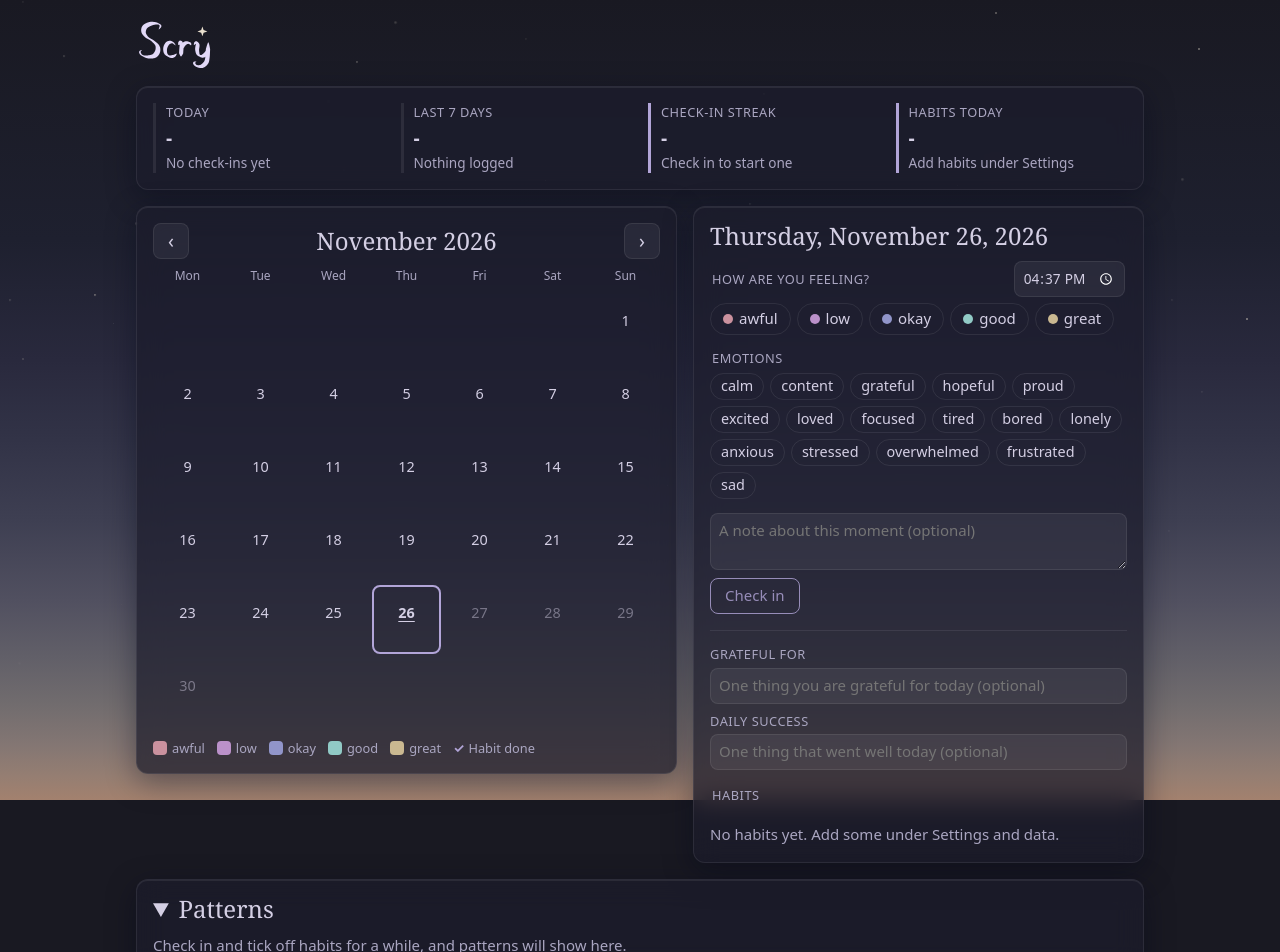
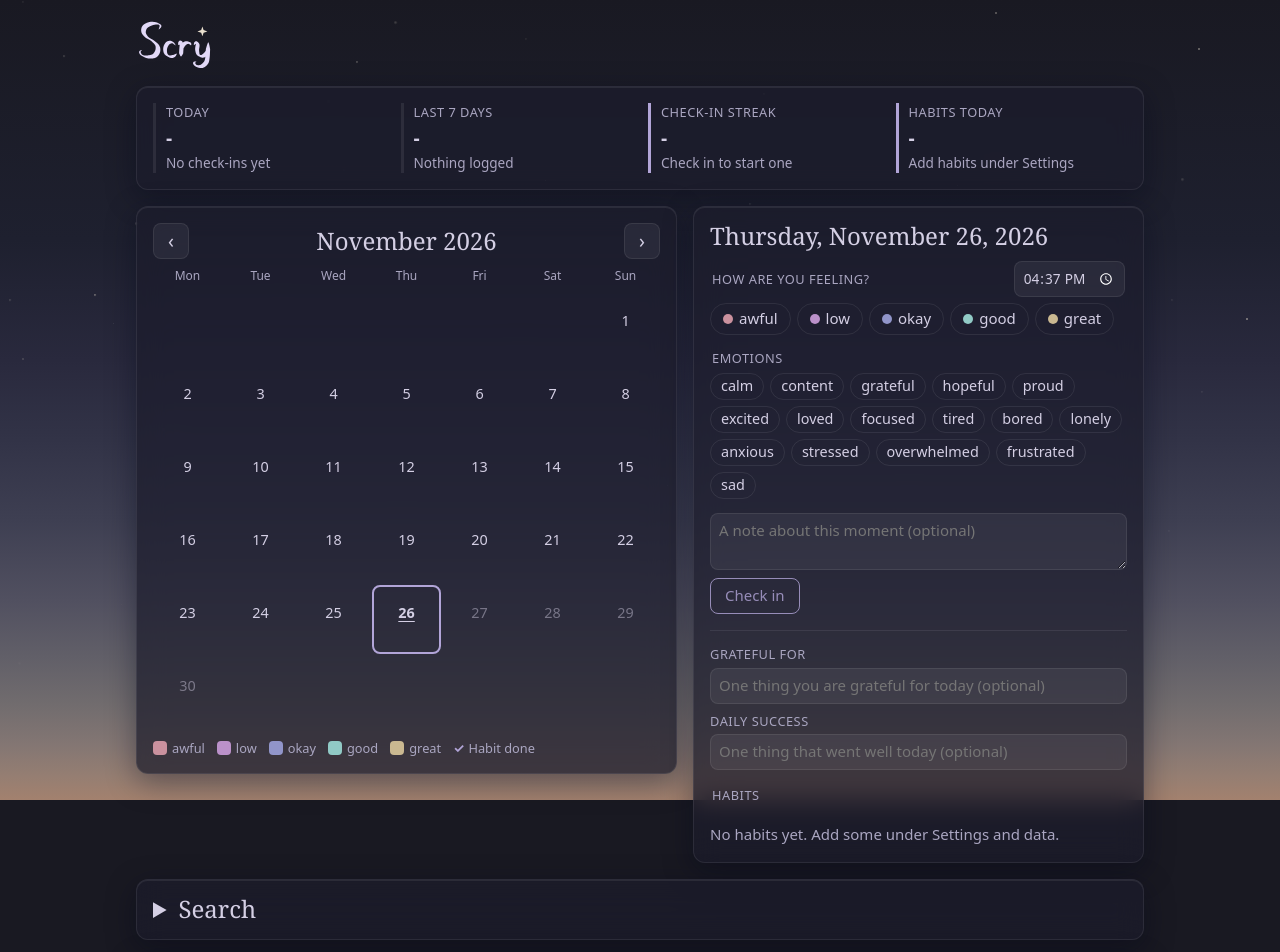
Before and after one commit to 1sabelle/scry, a React (Vite) app: page / in a window 1280 px wide. Shown: the top 952 px of the page. Built offline with nearby package versions, Linux system fonts and the light colour scheme.

Commit message:
✨ Add search across notes, gratitudes and successes

```diff
--- a/src/App.jsx
+++ b/src/App.jsx
@@ -8,6 +8,7 @@ import CheckIns from './CheckIns.jsx';
 import DailyLines from './DailyLines.jsx';
 import Habits from './Habits.jsx';
 import Patterns from './Patterns.jsx';
+import Search from './Search.jsx';
 import Settings from './Settings.jsx';
 import Starfield from './Starfield.jsx';
 
@@ -66,6 +67,7 @@ export default function App() {
           />
         </section>
       </main>
+      <Search days={data.days} onSelect={setSelectedDate} />
       <Patterns data={data} today={today} onSelect={setSelectedDate} />
       <Settings data={data} onReplace={setData} />
       <footer>Everything stays in this browser. Nothing is sent anywhere.</footer>
--- /dev/null
+++ b/src/Search.jsx
@@ -0,0 +1,36 @@
+import { useState } from 'react';
+import { formatShort } from './dates.js';
+import { searchWriting } from './search.js';
+
+// Finds check-in notes, gratitudes and successes containing the typed text. Picking one opens its day.
+export default function Search({ days, onSelect }) {
+  const [query, setQuery] = useState('');
+  const matches = searchWriting(days, query);
+  const hasQuery = query.trim() !== '';
+
+  return (
+    <details className="search collapsible">
+      <summary>Search</summary>
+      <input type="search" className="search-input" placeholder="Search notes, gratitudes and successes" value={query} onChange={(e) => setQuery(e.target.value)} />
+      {hasQuery && matches.length === 0 && <p className="empty">Nothing matches "{query.trim()}".</p>}
+      {matches.length > 0 && (
+        <ul className="entry-list search-results">
+          {matches.map((match) => (
+            <li key={match.id}>
+              <button className="entry-body" onClick={() => onSelect(match.date)}>
+                <span className="entry-time">{formatShort(match.date)} · {match.label}</span>
+                <span className="check-in-note"><Highlighted text={match.text} query={query.trim()} /></span>
+              </button>
+            </li>
+          ))}
+        </ul>
+      )}
+    </details>
+  );
+}
+
+// The text with each occurrence of `query` (ignoring case) marked.
+function Highlighted({ text, query }) {
+  const parts = text.split(new RegExp(`(${query.replace(/[.*+?^${}()|[\]\\]/g, '\\$&')})`, 'gi'));
+  return parts.map((part, i) => (i % 2 === 1 ? <mark key={i}>{part}</mark> : part));
+}
--- /dev/null
+++ b/src/search.js
@@ -0,0 +1,20 @@
+import { DAILY_LINES } from './days.js';
+
+// Every piece of writing whose text contains `query`, ignoring case: check-in notes and each
+// day's gratitude and success. Newest day first, and within a day in the order they are shown.
+export function searchWriting(days, query) {
+  const needle = query.trim().toLowerCase();
+  if (needle === '') return [];
+  const matches = [];
+  for (const date of Object.keys(days).sort().reverse()) {
+    for (const piece of writingOn(date, days[date])) if (piece.text.toLowerCase().includes(needle)) matches.push(piece);
+  }
+  return matches;
+}
+
+function writingOn(date, day) {
+  return [
+    ...day.checkIns.map((checkIn) => ({ id: checkIn.id, date, label: checkIn.time, text: checkIn.note })),
+    ...DAILY_LINES.map((line) => ({ id: `${date}-${line.field}`, date, label: line.label, text: day[line.field] })),
+  ].filter((piece) => piece.text.trim() !== '');
+}
--- a/src/styles.css
+++ b/src/styles.css
@@ -192,6 +192,9 @@ button.primary:disabled { opacity: 0.8; background: transparent; color: var(--ac
 
 .collapsible > summary, .settings summary { cursor: pointer; font-size: 24px; }
 .collapsible[open] > summary, .settings[open] > summary { margin-bottom: 12px; }
+.search-input { width: 100%; }
+.search-results { margin: 10px 0 0; }
+mark { background: var(--accent); color: var(--on-accent); border-radius: 3px; padding: 0 2px; }
 .subheading { margin: -4px 0 10px; color: var(--muted); font-size: 0.85rem; }
 
 .patterns .readout { margin: 0 0 6px; font-size: 0.85rem; color: var(--muted); min-height: 1.2em; }
```
Also changed, not shown: 2 other files (tests, documents, lock files or other folders).
